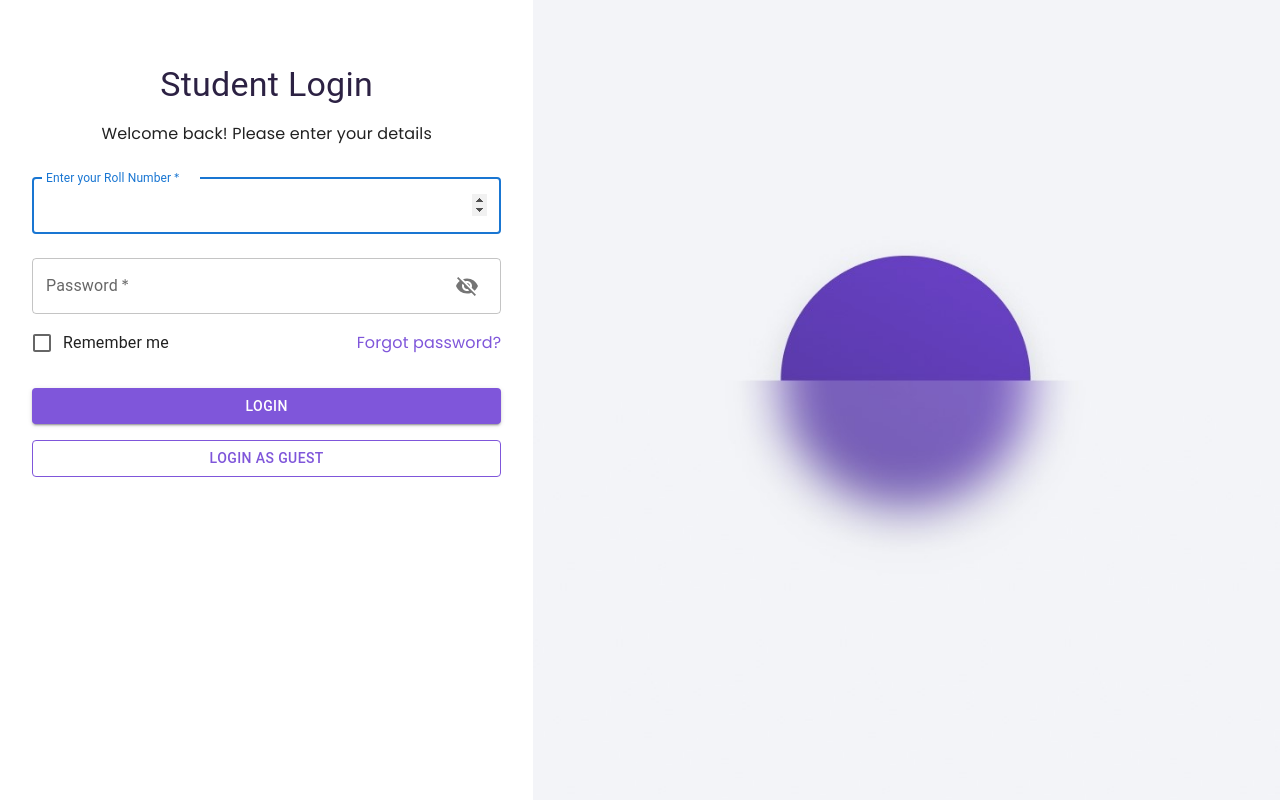
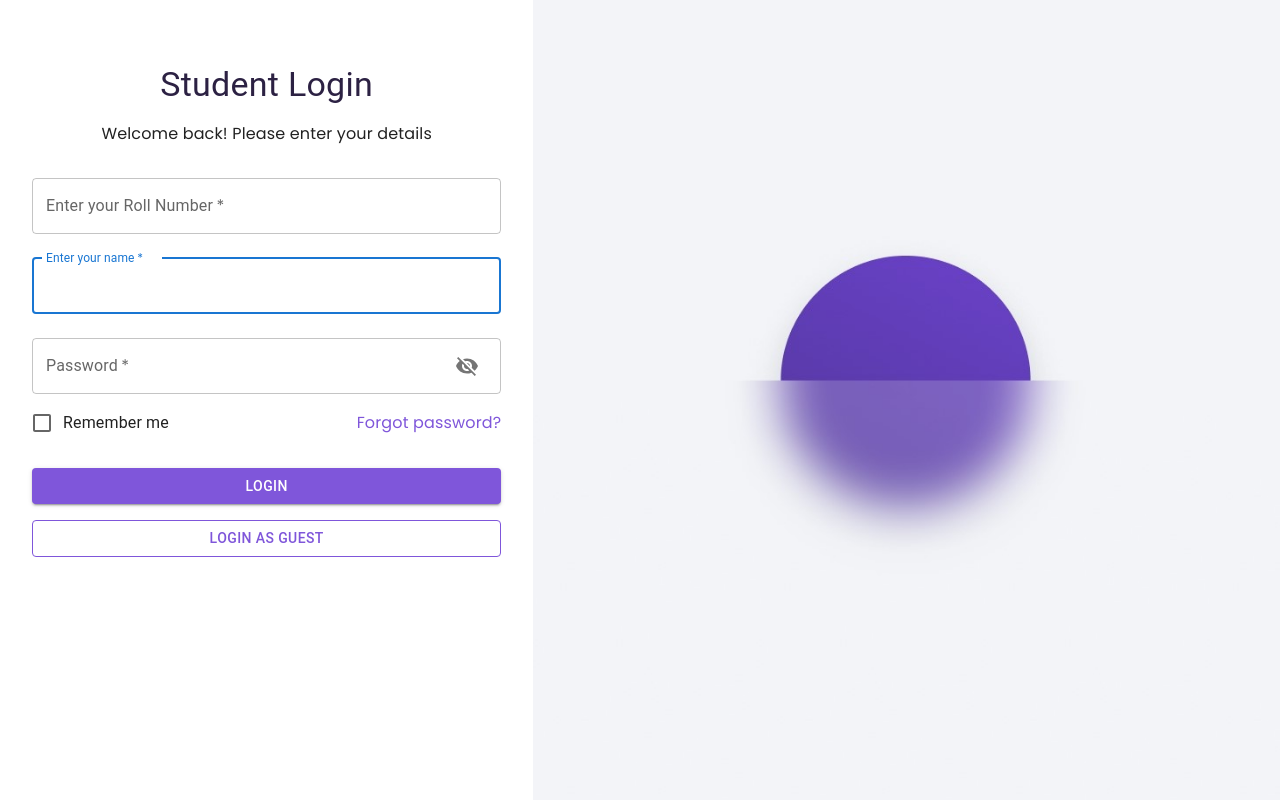
Before and after one commit to safojan/temp, a React (Create React App) app in the folder frontend/: page /Studentlogin in a window 1280 px wide. Built offline with nearby package versions, Linux system fonts and the light colour scheme.

Commit message:
fixed some errors

```diff
--- a/frontend/src/components/Popup.js
+++ b/frontend/src/components/Popup.js
@@ -22,7 +22,7 @@ const Popup = ({ message, setShowPopup, showPopup }) => {
 
     return (
         <>
-            <Snackbar open={showPopup} autoHideDuration={6000} onClose={handleClose} anchorOrigin={{ vertical, horizontal }} key={vertical + horizontal}>
+            <Snackbar open={showPopup} autoHideDuration={2000} onClose={handleClose} anchorOrigin={{ vertical, horizontal }} key={vertical + horizontal}>
                 {
                     (message === "Done Successfully") ?
                         <Alert onClose={handleClose} severity="success" sx={{ width: '100%' }}>
--- a/frontend/src/pages/ChooseUser.js
+++ b/frontend/src/pages/ChooseUser.js
@@ -41,7 +41,8 @@ const ChooseUser = ({ visitor }) => {
     else if (user === "Student") {
       if (visitor === "guest") {
         const rollNum = "1"
-        const fields = { rollNum, password }
+        const studentName = "Janak Raj Ojha"
+        const fields = { rollNum, studentName, password }
         setLoader(true)
         dispatch(loginUser(fields, user))
       }
--- a/frontend/src/pages/LoginPage.js
+++ b/frontend/src/pages/LoginPage.js
@@ -28,20 +28,23 @@ const LoginPage = ({ role }) => {
     const [emailError, setEmailError] = useState(false);
     const [passwordError, setPasswordError] = useState(false);
     const [rollNumberError, setRollNumberError] = useState(false);
+    const [studentNameError, setStudentNameError] = useState(false);
 
     const handleSubmit = (event) => {
         event.preventDefault();
 
         if (role === "Student") {
             const rollNum = event.target.rollNumber.value;
+            const studentName = event.target.studentName.value;
             const password = event.target.password.value;
 
-            if (!rollNum || !password) {
+            if (!rollNum || !studentName || !password) {
                 if (!rollNum) setRollNumberError(true);
+                if (!studentName) setStudentNameError(true);
                 if (!password) setPasswordError(true);
                 return;
             }
-            const fields = { rollNum, password }
+            const fields = { rollNum, studentName, password }
             setLoader(true)
             dispatch(loginUser(fields, role))
         }
@@ -67,6 +70,7 @@ const LoginPage = ({ role }) => {
         if (name === 'email') setEmailError(false);
         if (name === 'password') setPasswordError(false);
         if (name === 'rollNumber') setRollNumberError(false);
+        if (name === 'studentName') setStudentNameError(false);
     };
 
     const guestModeHandler = () => {
@@ -80,7 +84,8 @@ const LoginPage = ({ role }) => {
         }
         else if (role === "Student") {
             const rollNum = "1"
-            const fields = { rollNum, password }
+            const studentName = "Janak Raj Ojha"
+            const fields = { rollNum, studentName, password }
             setGuestLoader(true)
             dispatch(loginUser(fields, role))
         }
@@ -138,6 +143,7 @@ const LoginPage = ({ role }) => {
                         </Typography>
                         <Box component="form" noValidate onSubmit={handleSubmit} sx={{ mt: 2 }}>
                             {role === "Student" ? (
+                                <>
                                     <TextField
                                         margin="normal"
                                         required
@@ -152,6 +158,20 @@ const LoginPage = ({ role }) => {
                                         helperText={rollNumberError && 'Roll Number is required'}
                                         onChange={handleInputChange}
                                     />
+                                    <TextField
+                                        margin="normal"
+                                        required
+                                        fullWidth
+                                        id="studentName"
+                                        label="Enter your name"
+                                        name="studentName"
+                                        autoComplete="name"
+                                        autoFocus
+                                        error={studentNameError}
+                                        helperText={studentNameError && 'Name is required'}
+                                        onChange={handleInputChange}
+                                    />
+                                </>
                             ) : (
                                 <TextField
                                     margin="normal"
--- a/frontend/src/pages/admin/subjectRelated/SubjectForm.js
+++ b/frontend/src/pages/admin/subjectRelated/SubjectForm.js
@@ -173,9 +173,6 @@ export default SubjectForm
 
 const styles = {
     inputField: {
-        '& .MuiOutlinedInput-input': {
-            color: 'white',
-        },
         '& .MuiInputLabel-root': {
             color: '#838080',
         },
```
Also changed, not shown: 2 other files (tests, documents, lock files or other folders). Lines whose indentation alone changed are shown as unchanged.
